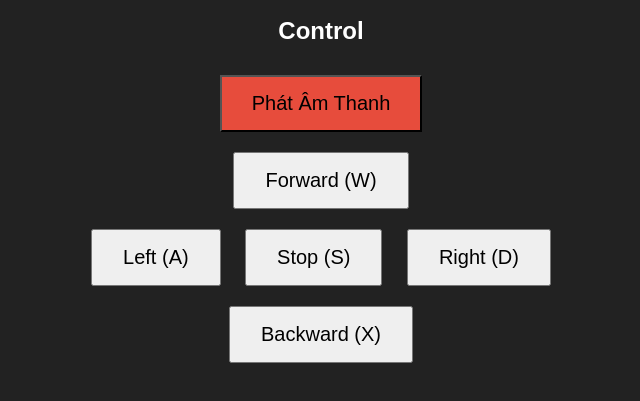
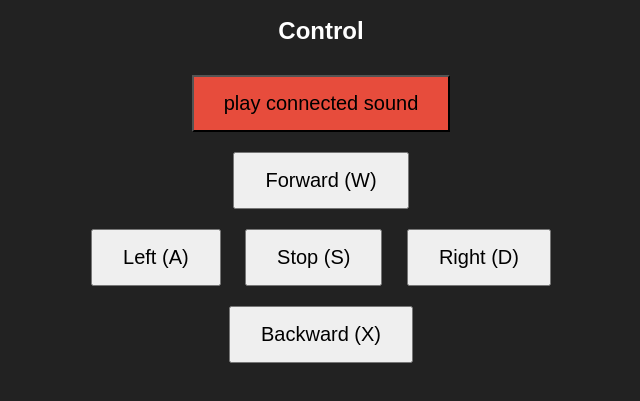
Before and after one commit to 10412-commander/10412-commander-10412AVFPVRCC, a website: page index.html in a window 1280 px wide. Shown: the part 93-494 px from the top of the page, without its empty margins (319-959 px from the left). Drawn offline with Linux system fonts and the light colour scheme.

Commit message:
change language to english

```diff
--- a/index.html
+++ b/index.html
@@ -40,7 +40,7 @@
     <h2>Control</h2>
     <!-- Sử dụng data-cmd để gắn mã lệnh cho từng nút, giúp JS code gọn hơn -->
     <div>
-    <button class="btn" onclick="requestSound()" style="background: #e74c3c;">Phát Âm Thanh</button>
+    <button class="btn" onclick="requestSound()" style="background: #e74c3c;">play connected sound</button>
     </div>
     <div>
         <button class="btn" data-cmd="F">Forward (W)</button><br>
```
